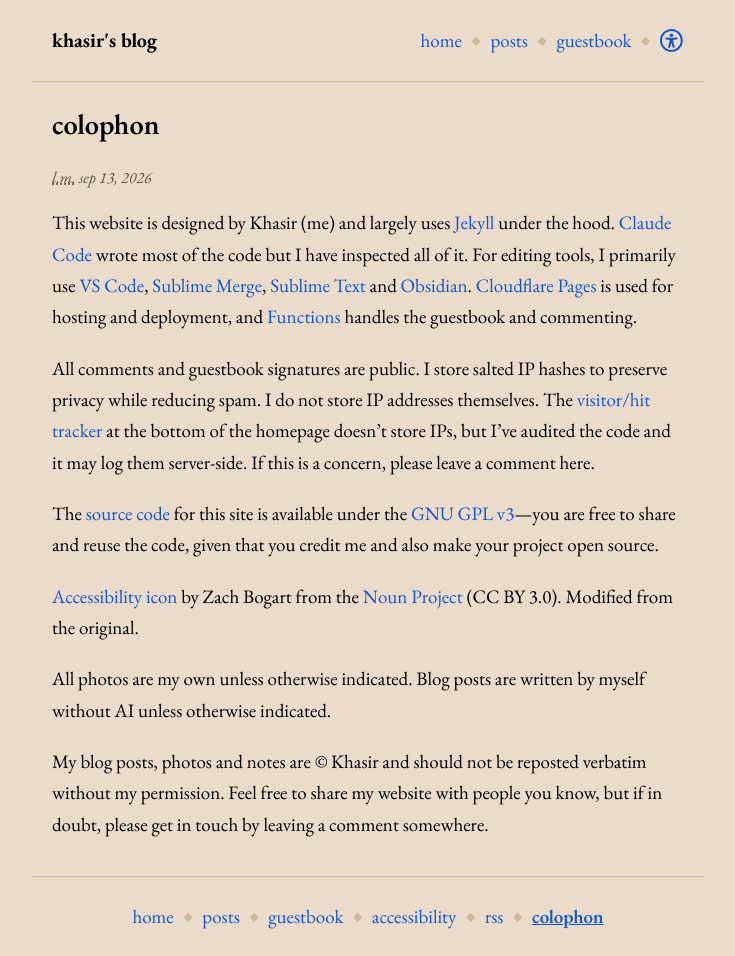
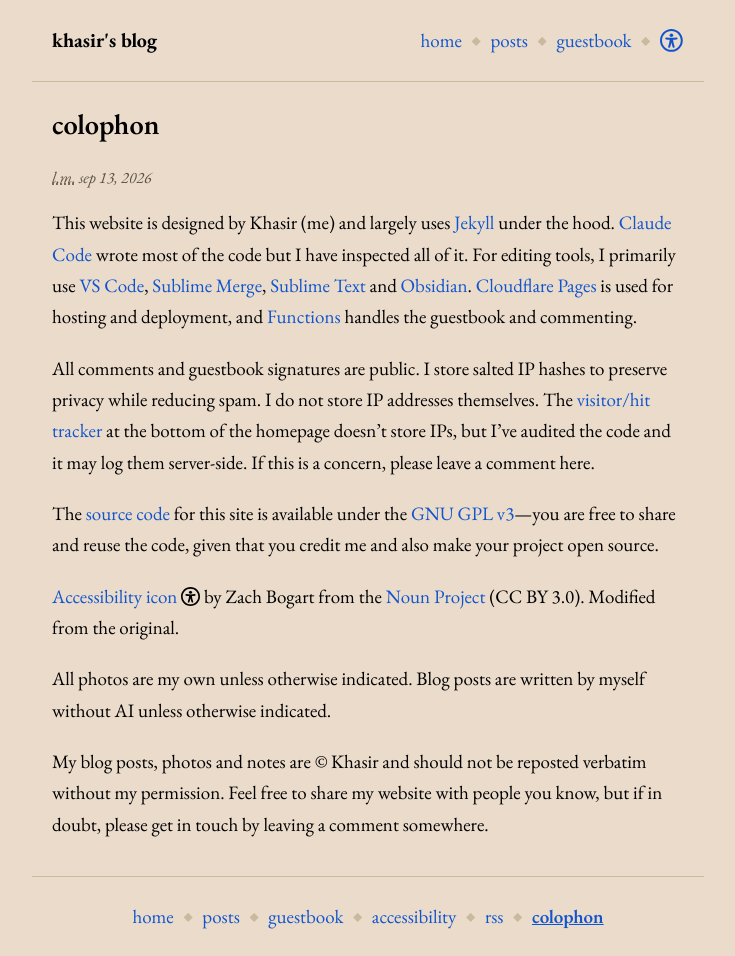
Before and after one commit to Khasir/personal-site, a Jekyll site: the page built from colophon.md, in a window 1280 px wide. Shown: the whole page, without its empty margins (272-1007 px from the left). Built offline with Jekyll 4.4.1, drawn with Linux system fonts in a browser that asks for light colours.

Commit message:
Add accessibility icon to colophon

```diff
--- a/colophon.md
+++ b/colophon.md
@@ -11,7 +11,7 @@
 
 The [source code](https://github.com/Khasir/personal-site) for this site is available under the [GNU GPL v3](https://opensource.org/license/gpl-3.0)—you are free to share and reuse the code, given that you credit me and also make your project open source.
 
-[Accessibility icon](https://thenounproject.com/icon/accessibility-4682113/) by Zach Bogart from the <a href="https://thenounproject.com/browse/icons/term/accessibility/" target="_blank" title="Accessibility Icons">Noun Project</a> (CC BY 3.0). Modified from the original.
+[Accessibility icon](https://thenounproject.com/icon/accessibility-4682113/) <svg aria-hidden="true" focusable="false" viewBox="5 5 90 90" fill="currentColor" fill-rule="evenodd" clip-rule="evenodd" style="width: 1em; height: 1em; vertical-align: -0.15em;"><path d="M50,5c-24.836,-0 -45,20.164 -45,45c0,24.836 20.164,45 45,45c24.836,0 45,-20.164 45,-45c0,-24.836 -20.164,-45 -45,-45Zm0,7.963c20.442,-0 37.038,16.595 37.038,37.037c-0,20.442 -16.596,37.037 -37.038,37.037c-20.441,0 -37.037,-16.595 -37.037,-37.037c-0,-20.442 16.596,-37.037 37.037,-37.037Z"/><path d="M43.425,47.761c-0.777,8.925 -2.824,17.581 -6.015,25.997c-0.779,2.055 0.257,4.355 2.311,5.134c2.055,0.779 4.355,-0.256 5.134,-2.311c2.259,-5.958 3.986,-12.027 5.145,-18.215c1.159,6.188 2.886,12.257 5.145,18.215c0.779,2.055 3.079,3.09 5.134,2.311c2.055,-0.779 3.09,-3.079 2.311,-5.134c-3.189,-8.411 -5.235,-17.063 -6.013,-25.98c4.769,-0.234 9.54,-0.734 14.311,-1.509c2.169,-0.353 3.644,-2.4 3.291,-4.569c-0.352,-2.168 -2.399,-3.643 -4.568,-3.291c-13.082,2.126 -26.163,2.042 -39.245,-0.004c-2.171,-0.339 -4.209,1.148 -4.549,3.319c-0.339,2.171 1.148,4.209 3.319,4.548c4.762,0.745 9.525,1.245 14.289,1.489Z"/><circle cx="50" cy="29.474" r="7.186"/></svg> by Zach Bogart from the <a href="https://thenounproject.com/browse/icons/term/accessibility/" target="_blank" title="Accessibility Icons">Noun Project</a> (CC BY 3.0). Modified from the original.
 
 All photos are my own unless otherwise indicated. Blog posts are written by myself without AI unless otherwise indicated.
 
```
